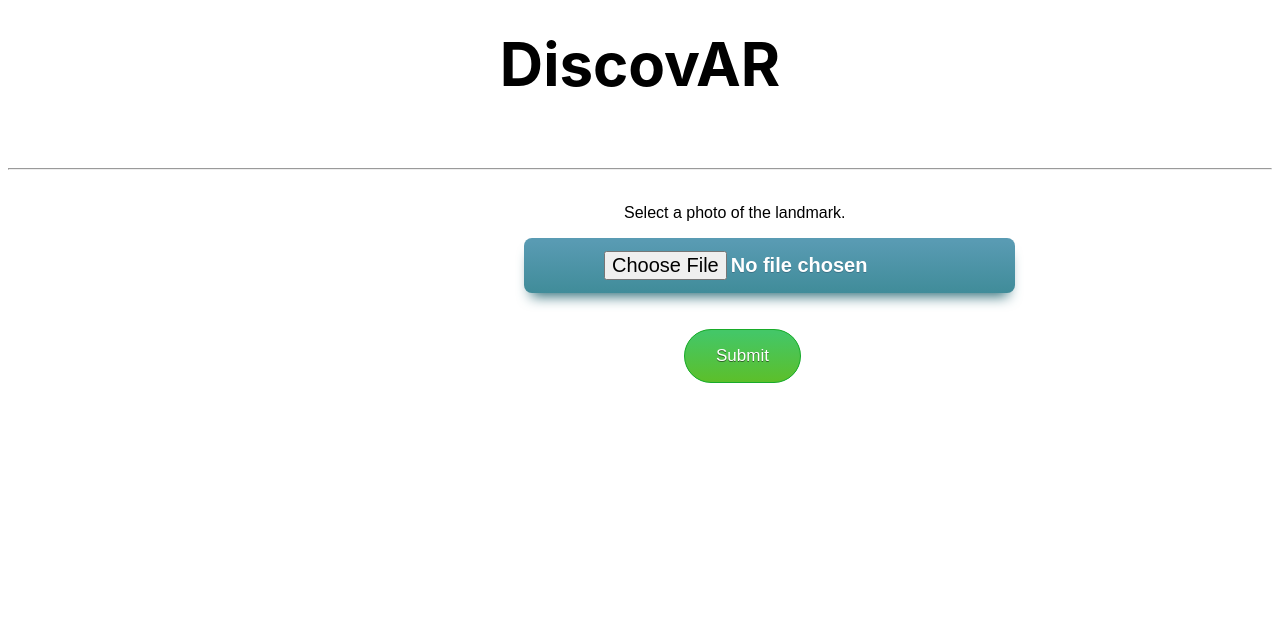
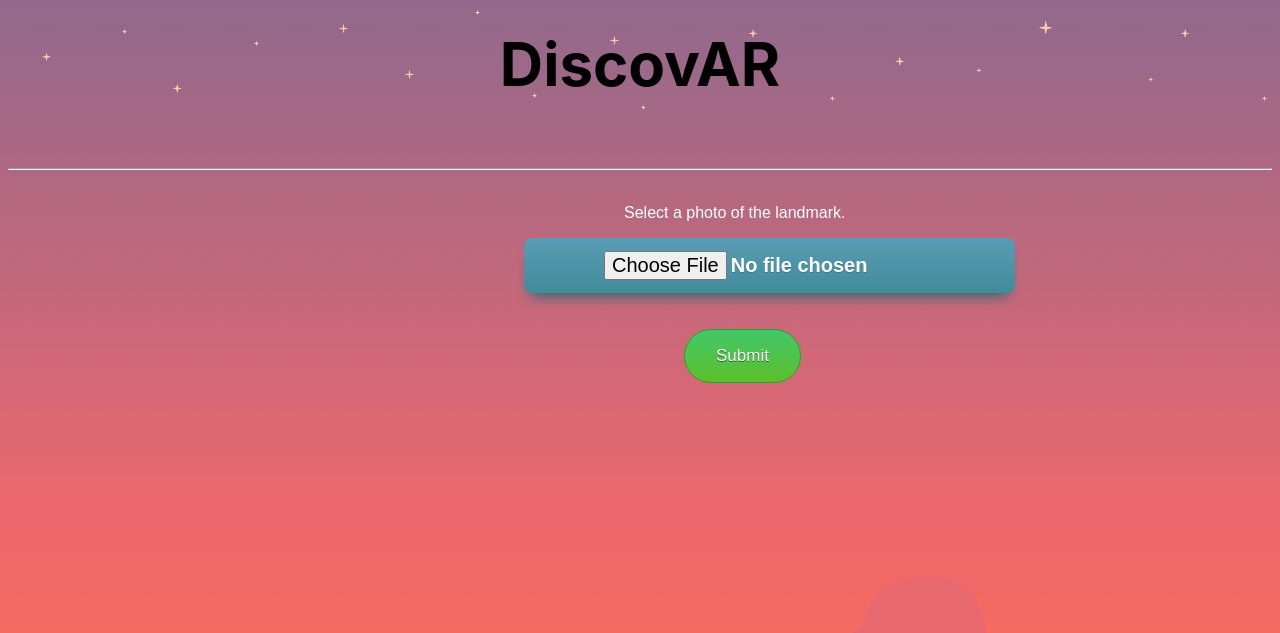
Before and after one commit to kzamin/DiscovAR, a Flask app: page / in a window 1280 px wide. Shown: the top 633 px of the page. Run offline with Flask 2, Linux system fonts and the light colour scheme; some web fonts are replaced.

Commit message:
Updated static.css

```diff
--- a/flaskr/static/static.css
+++ b/flaskr/static/static.css
@@ -1,4 +1,10 @@
 @import url('https://fonts.googleapis.com/css?family=Roboto+Condensed%27');
+
+body {
+  background-image: url("desert-sunset-minimalistic-wallpaper.png");
+  background-color: #41B3A3;
+  font-family: "HelveticaNeue-Light", "Helvetica Neue Light", "Helvetica Neue", Helvetica, Arial, "Lucida Grande", sans-serif;
+}
 
 #title {
     padding-top: 20px;
@@ -11,6 +17,18 @@
 .text {
     font-family: "Arial";
     padding-left: 300px;
+    color: white
+}
+
+.landmarkText {
+    text-align: center;
+    font-family: "Arial";
+    color: white
+}
+
+.descriptionText {
+    font-family: "Arial";
+    color: white
 }
 
 .center {
@@ -18,7 +36,6 @@
     width: 50%;
     padding: 10px;
 }
-
 
 .uploadButton {
     box-shadow: 0px 10px 14px -7px #276873;
```
